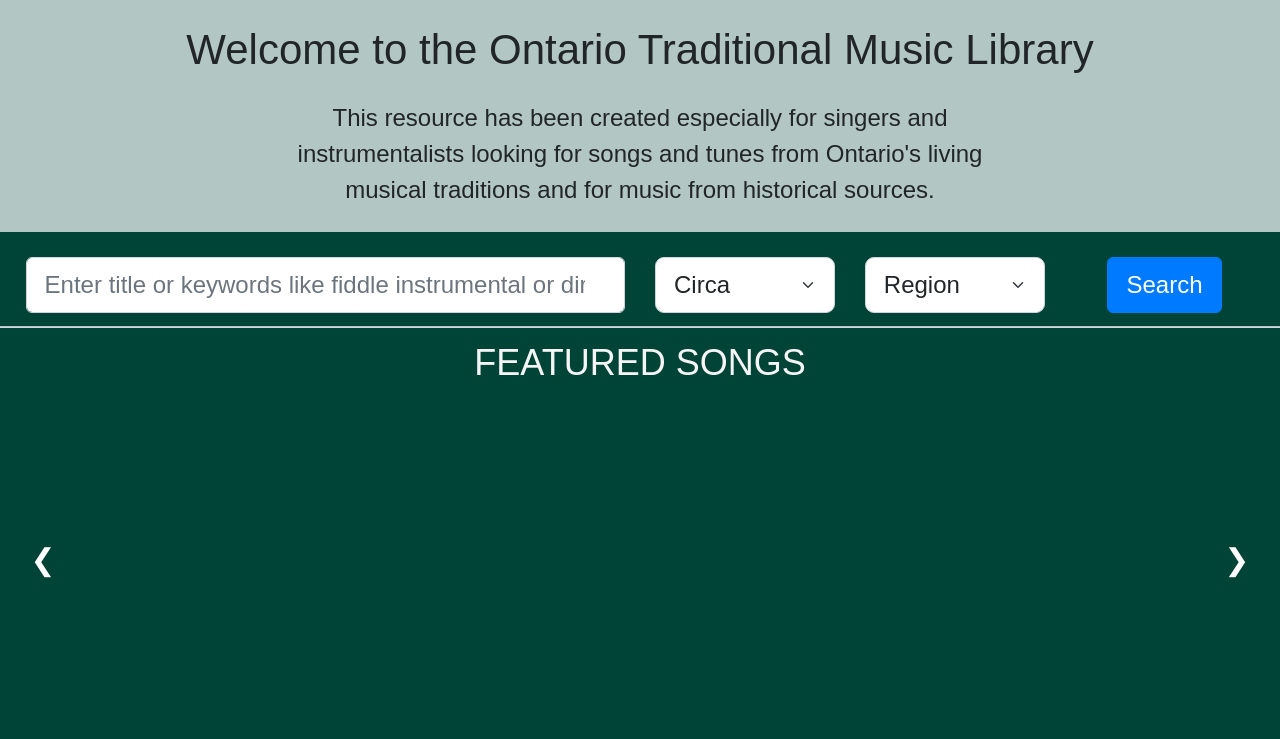
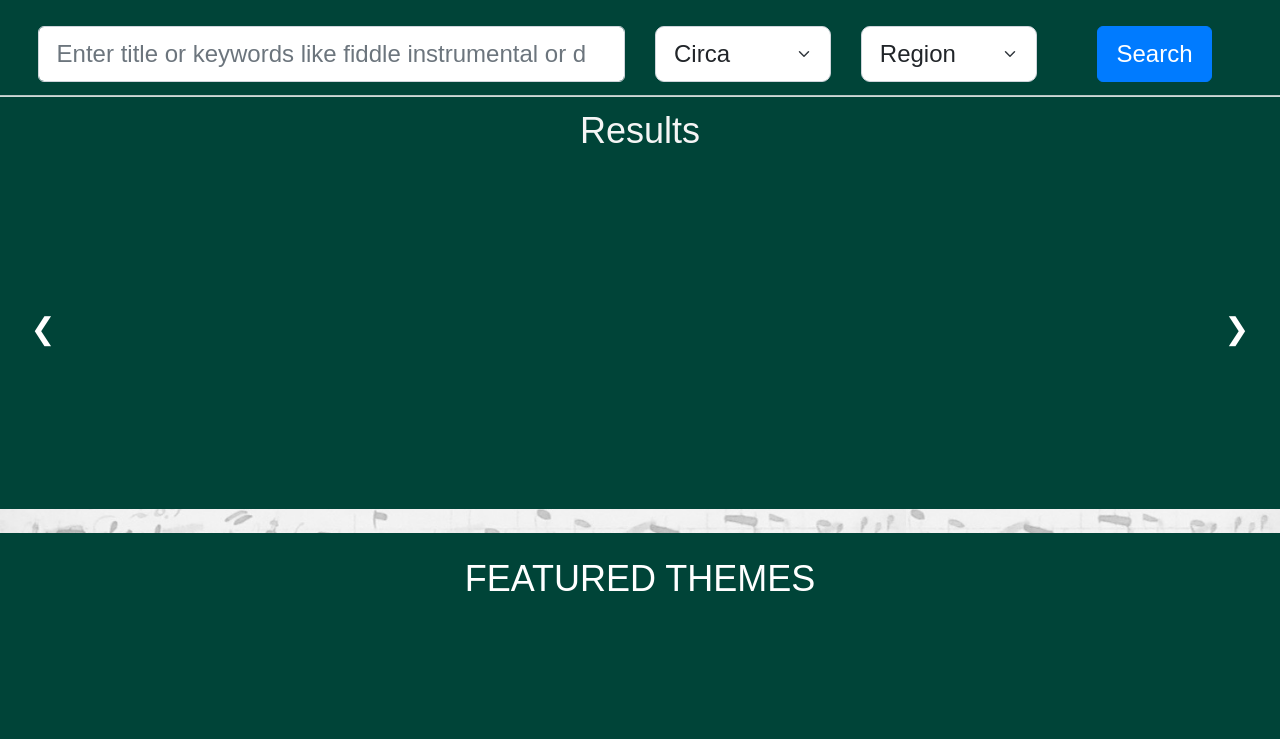
Before and after one commit to Connor812/Ontrad, a PHP site: page /ONTRAD/allsongs.php in a window 1280 px wide. Shown: the part 96-835 px from the top of the page. Run offline with PHP 8.4, Linux system fonts and the light colour scheme; data that the repository does not hold is empty.

Commit message:
took out the welcome because that section is now on the index.php page

```diff
--- a/allsongs.php
+++ b/allsongs.php
@@ -25,17 +25,11 @@ require_once("config-url.php");
 
 <body id="myPage" data-spy="scroll" data-target=".navbar" data-offset="60">
     <div class="wrapper ontradgreenlite">
-        <div class="container-fluid" style="text-align: center;">
-            <h3 style="padding-top: 2%;">Welcome to the Ontario Traditional Music Library</h3>
-            <div class="container-fluid my-3" style="padding: 0% 20%"> This resource has been created especially for
-                singers and instrumentalists looking for songs and tunes from Ontario's living musical traditions and
-                for music from historical sources.</div>
-        </div>
         <!--general search-->
         <div class="ontradgreen pb-4">
             <!--main search box-->
-            <form class="song-form" style="padding:2% 2% 0% 2%;" action="index.php" method="GET">
-                <div class="row g-2">
+            <form class="song-form" style="padding:2% 2% 0% 2%;" action="allsongs.php" method="GET">
+                <div class="row px-2">
                     <!-- Search enter -->
                     <div class="col-md-6">
                         <div class="input-group">
@@ -99,7 +93,7 @@ require_once("config-url.php");
             </form>
             <hr class="white-break">
             <!--  song Carousel -->
-            <h4 style="text-align: center;">FEATURED SONGS</h4>
+            <h4 style="text-align: center;">Results</h4>
             <div class="button-wrap pb-3 pl-3 pr-3">
                 <button class="prev carousel-btn" onclick="scrollHorizontally(-1)"
                     style="cursor: pointer; color: white;">❮</button>
```
